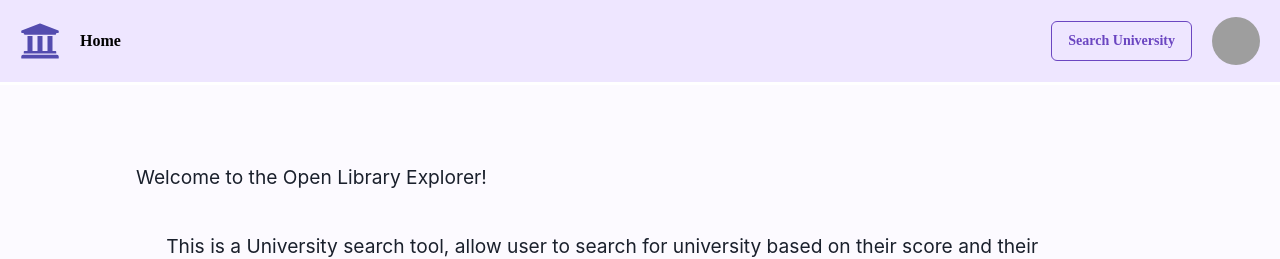
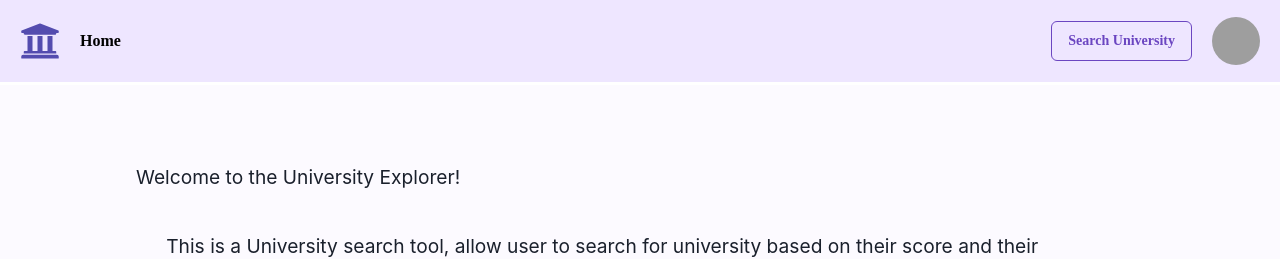
Before and after one commit to Shion1314/FProject_Frontend, a React (Create React App) app in the folder src/: page /FProject_Frontend/ in a window 1280 px wide. Shown: the top 259 px of the page. Built offline with nearby package versions, Linux system fonts and the light colour scheme; no server answers; grey boxes are pictures that could not be loaded.

Commit message:
updating

```diff
--- a/src/pages/Home.js
+++ b/src/pages/Home.js
@@ -7,7 +7,7 @@ export const Home = () => {
     <DefaultLayout>
       <main>
         <div style={{ margin: "10%", marginTop: "5%", fontSize: "1.20em", lineHeight: "2" }}>
-          <h1>Welcome to the Open Library Explorer!</h1>
+          <h1>Welcome to the University Explorer!</h1>
           <p style={{ margin: "3%" }}>
           This is a University search tool, allow user to search for university based on their score and their
             finanical strength
```
